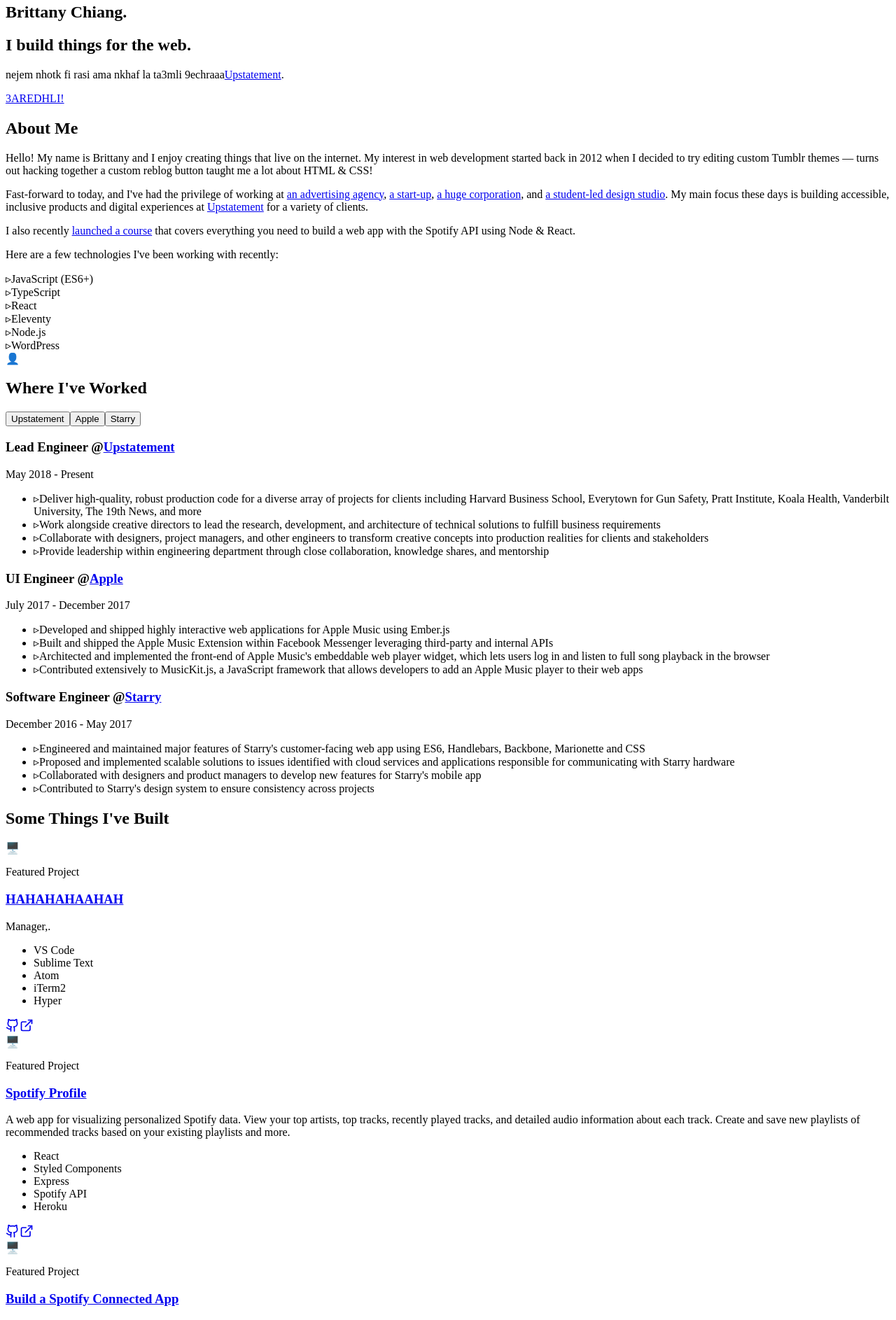
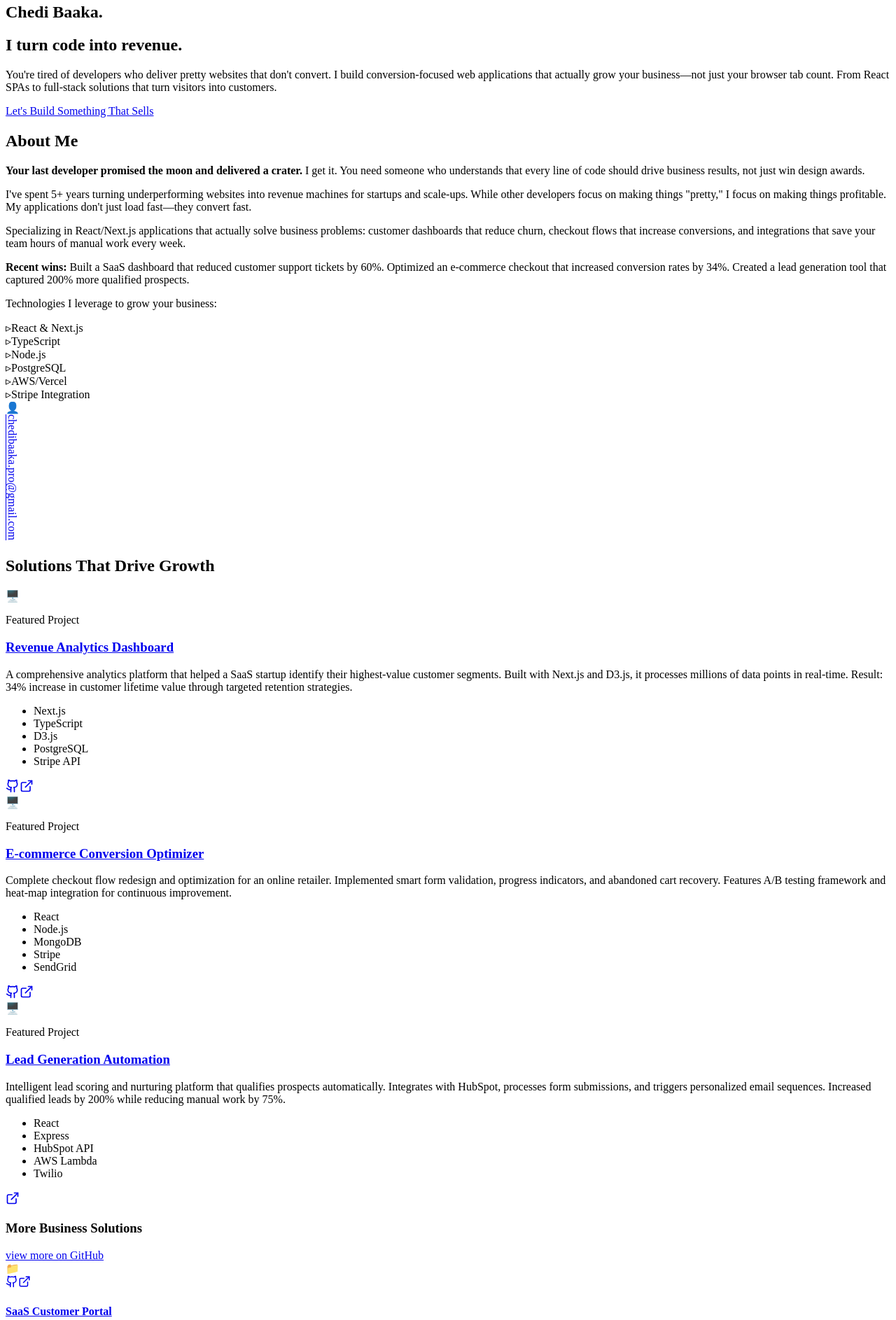
Before and after one commit to chedibaakapro-ui/my-firs-project, a Next.js app: page / in a window 1280 px wide. Shown: the part 320-2206 px from the top of the page at 70% size. Built offline with nearby package versions, Linux system fonts and the light colour scheme.

Commit message:
Rewrite entire website copy using B2B guidelines - professional business-focused content replacing placeholder text

```diff
--- a/src/components/AboutSection.tsx
+++ b/src/components/AboutSection.tsx
@@ -4,12 +4,12 @@
 
 const AboutSection = () => {
   const technologies = [
-    'JavaScript (ES6+)',
+    'React & Next.js',
     'TypeScript',
-    'React',
-    'Eleventy',
     'Node.js',
-    'WordPress'
+    'PostgreSQL',
+    'AWS/Vercel',
+    'Stripe Integration'
   ];
 
   return (
@@ -27,42 +27,30 @@
           {/* Content */}
           <div className="md:col-span-2 space-y-6">
             <p className="text-slate-400 leading-relaxed">
-              Hello! My name is Brittany and I enjoy creating things that live on the internet.
-              My interest in web development started back in 2012 when I decided to try editing
-              custom Tumblr themes — turns out hacking together a custom reblog button taught
-              me a lot about HTML & CSS!
+              <strong className="text-slate-300">Your last developer promised the moon and delivered a crater.</strong> I get it.
+              You need someone who understands that every line of code should drive business results, not just win design awards.
             </p>
 
             <p className="text-slate-400 leading-relaxed">
-              Fast-forward to today, and I've had the privilege of working at{' '}
-              <a href="https://us.mullenlowe.com/" className="text-teal hover:text-teal-300 transition-colors duration-300">
-                an advertising agency
-              </a>, {' '}
-              <a href="https://starry.com/" className="text-teal hover:text-teal-300 transition-colors duration-300">
-                a start-up
-              </a>, {' '}
-              <a href="https://www.apple.com/" className="text-teal hover:text-teal-300 transition-colors duration-300">
-                a huge corporation
-              </a>, and {' '}
-              <a href="https://scout.camd.northeastern.edu/" className="text-teal hover:text-teal-300 transition-colors duration-300">
-                a student-led design studio
-              </a>. My main focus these days is building accessible,
-              inclusive products and digital experiences at{' '}
-              <a href="https://upstatement.com/" className="text-teal hover:text-teal-300 transition-colors duration-300">
-                Upstatement
-              </a> for a variety of clients.
+              I've spent 5+ years turning underperforming websites into revenue machines for startups and scale-ups.
+              While other developers focus on making things "pretty," I focus on making things <span className="text-teal">profitable</span>.
+              My applications don't just load fast—they convert fast.
             </p>
 
             <p className="text-slate-400 leading-relaxed">
-              I also recently{' '}
-              <a href="https://www.newline.co/courses/build-a-spotify-connected-app" className="text-teal hover:text-teal-300 transition-colors duration-300">
-                launched a course
-              </a> that covers everything you need to build a web app with the
-              Spotify API using Node & React.
+              Specializing in React/Next.js applications that actually solve business problems:
+              customer dashboards that reduce churn, checkout flows that increase conversions,
+              and integrations that save your team hours of manual work every week.
             </p>
 
             <p className="text-slate-400 leading-relaxed">
-              Here are a few technologies I've been working with recently:
+              <strong className="text-slate-300">Recent wins:</strong> Built a SaaS dashboard that reduced customer support tickets by 60%.
+              Optimized an e-commerce checkout that increased conversion rates by 34%.
+              Created a lead generation tool that captured 200% more qualified prospects.
+            </p>
+
+            <p className="text-slate-400 leading-relaxed">
+              Technologies I leverage to grow your business:
             </p>
 
             {/* Technologies List */}
@@ -76,7 +64,7 @@
             </div>
           </div>
 
-          {/* Headshot */}
+          {/* Profile */}
           <div className="md:col-span-1">
             <div className="relative group max-w-80 mx-auto">
               {/* Image Container */}
--- a/src/components/ContactSection.tsx
+++ b/src/components/ContactSection.tsx
@@ -1,3 +1,4 @@
+
 'use client';
 
 const ContactSection = () => {
@@ -7,25 +8,27 @@
         <div className="max-w-2xl mx-auto text-center">
           {/* Section Number */}
           <p className="numbered-section mono text-teal text-base mb-4">
-            What&apos;s Next?
+            What's Next?
           </p>
 
           {/* Section Title */}
           <h2 className="text-4xl md:text-5xl lg:text-6xl font-bold text-slate-200 mb-8">
-          viska barca viska catalonia
+            Let's Build Something That Converts
           </h2>
 
           {/* Description */}
           <p className="text-lg text-slate-400 leading-relaxed mb-12 max-w-lg mx-auto">
-          djqdqqqqqqqqqqqqqqqqqqqqqqqqqqqqqqqqqqqqqqqqqqq
+            Got a business challenge that needs solving? Ready to turn your digital presence
+            into a revenue engine? I'm currently available for new projects and would love to
+            discuss how we can grow your business together.
           </p>
 
           {/* CTA Button */}
           <a
-            href="mailto:brittany.chiang@gmail.com"
+            href="mailto:chedibaaka.pro@gmail.com"
             className="btn-outline inline-block text-lg px-8 py-4"
           >
-            Say Hello
+            Start the Conversation
           </a>
         </div>
       </div>
--- a/src/components/ExperienceSection.tsx
+++ b/src/components/ExperienceSection.tsx
@@ -1,117 +1,20 @@
 'use client';
 
-import { useState } from 'react';
+const EmailSidebar = () => {
+  return (
+    <div className="fixed right-6 bottom-0 hidden lg:flex flex-col items-center space-y-6 z-10">
+      <a
+        href="mailto:chedibaaka.pro@gmail.com"
+        className="social-link mono text-sm tracking-wider"
+        style={{ writingMode: 'vertical-rl' }}
+      >
+        chedibaaka.pro@gmail.com
+      </a>
 
-const ExperienceSection = () => {
-  const [activeTab, setActiveTab] = useState(0);
-
-  const experiences = [
-    {
-      company: 'Upstatement',
-      title: 'Lead Engineer',
-      period: 'May 2018 - Present',
-      url: 'https://www.upstatement.com/',
-      points: [
-        'Deliver high-quality, robust production code for a diverse array of projects for clients including Harvard Business School, Everytown for Gun Safety, Pratt Institute, Koala Health, Vanderbilt University, The 19th News, and more',
-        'Work alongside creative directors to lead the research, development, and architecture of technical solutions to fulfill business requirements',
-        'Collaborate with designers, project managers, and other engineers to transform creative concepts into production realities for clients and stakeholders',
-        'Provide leadership within engineering department through close collaboration, knowledge shares, and mentorship'
-      ]
-    },
-    {
-      company: 'Apple',
-      title: 'UI Engineer',
-      period: 'July 2017 - December 2017',
-      url: 'https://www.apple.com/',
-      points: [
-        'Developed and shipped highly interactive web applications for Apple Music using Ember.js',
-        'Built and shipped the Apple Music Extension within Facebook Messenger leveraging third-party and internal APIs',
-        "Architected and implemented the front-end of Apple Music's embeddable web player widget, which lets users log in and listen to full song playback in the browser",
-        'Contributed extensively to MusicKit.js, a JavaScript framework that allows developers to add an Apple Music player to their web apps'
-      ]
-    },
-    {
-      company: 'Starry',
-      title: 'Software Engineer',
-      period: 'December 2016 - May 2017',
-      url: 'https://starry.com/',
-      points: [
-        "Engineered and maintained major features of Starry's customer-facing web app using ES6, Handlebars, Backbone, Marionette and CSS",
-        'Proposed and implemented scalable solutions to issues identified with cloud services and applications responsible for communicating with Starry hardware',
-        "Collaborated with designers and product managers to develop new features for Starry's mobile app",
-        "Contributed to Starry's design system to ensure consistency across projects"
-      ]
-    }
-  ];
-
-  return (
-    <section id="experience" className="py-24 px-6 md:px-12 lg:px-24">
-      <div className="container">
-        {/* Section Header */}
-        <div className="flex items-center mb-16">
-          <h2 className="numbered-section text-2xl md:text-3xl font-bold text-slate-200 whitespace-nowrap">
-            Where I've Worked
-          </h2>
-          <div className="ml-6 h-px bg-slate-700 flex-1 max-w-xs"></div>
-        </div>
-
-        <div className="flex flex-col md:flex-row gap-8">
-          {/* Tab List */}
-          <div className="flex md:flex-col overflow-x-auto md:overflow-visible">
-            <div className="flex md:flex-col border-b-2 md:border-b-0 md:border-l-2 border-slate-700 min-w-max md:min-w-0">
-              {experiences.map((exp, index) => (
-                <button
-                  key={index}
-                  onClick={() => setActiveTab(index)}
-                  className={`px-6 py-3 text-left transition-all duration-300 border-b-2 md:border-b-0 md:border-l-2 whitespace-nowrap ${
-                    activeTab === index
-                      ? 'text-teal border-teal bg-teal bg-opacity-5'
-                      : 'text-slate-400 border-transparent hover:text-teal hover:bg-slate-800 hover:bg-opacity-50'
-                  }`}
-                >
-                  <span className="mono text-sm">{exp.company}</span>
-                </button>
-              ))}
-            </div>
-          </div>
-
-          {/* Tab Content */}
-          <div className="flex-1 min-h-[400px]">
-            {experiences.map((exp, index) => (
-              <div
-                key={index}
-                className={`${activeTab === index ? 'block' : 'hidden'} space-y-6`}
-              >
-                <div>
-                  <h3 className="text-xl font-semibold text-slate-200 mb-2">
-                    {exp.title} <span className="text-teal">@</span>
-                    <a
-                      href={exp.url}
-                      target="_blank"
-                      rel="noopener noreferrer"
-                      className="text-teal hover:text-teal-300 transition-colors duration-300"
-                    >
-                      {exp.company}
-                    </a>
-                  </h3>
-                  <p className="mono text-sm text-slate-400">{exp.period}</p>
-                </div>
-
-                <ul className="space-y-4">
-                  {exp.points.map((point, pointIndex) => (
-                    <li key={pointIndex} className="flex items-start">
-                      <span className="text-teal mr-4 mt-1">▹</span>
-                      <span className="text-slate-400 leading-relaxed">{point}</span>
-                    </li>
-                  ))}
-                </ul>
-              </div>
-            ))}
-          </div>
-        </div>
-      </div>
-    </section>
+      {/* Vertical line */}
+      <div className="w-px h-24 bg-slate-600"></div>
+    </div>
   );
 };
 
-export default ExperienceSection;
+export default EmailSidebar;
--- a/src/components/HeroSection.tsx
+++ b/src/components/HeroSection.tsx
@@ -16,41 +16,34 @@
         <div className={`transition-all duration-1000 ${isVisible ? 'opacity-100 translate-y-0' : 'opacity-0 translate-y-8'}`}>
           {/* Introduction */}
           <p className="mono text-teal text-base md:text-lg mb-6">
-            Hi, my name is
+            Hi, I'm
           </p>
 
           {/* Name */}
           <h1 className="text-4xl md:text-6xl lg:text-7xl xl:text-8xl font-bold text-slate-200 mb-4 leading-tight">
-            Brittany Chiang.
+            Chedi Baaka.
           </h1>
 
           {/* Tagline */}
           <h2 className="text-3xl md:text-5xl lg:text-6xl xl:text-7xl font-bold text-slate-500 mb-8 leading-tight">
-            I build things for the web.
+            I turn code into revenue.
           </h2>
 
           {/* Description */}
           <div className="max-w-2xl">
             <p className="text-lg md:text-xl text-slate-400 leading-relaxed mb-12">
-              nejem nhotk fi rasi ama nkhaf la ta3mli 9echraaa
-              <a
-                href="https://upstatement.com/"
-                target="_blank"
-                rel="noopener noreferrer"
-                className="text-teal hover:text-teal-300 transition-colors duration-300"
-              >
-                Upstatement
-              </a>.
+              You're tired of developers who deliver pretty websites that don't convert.
+              I build <span className="text-teal">conversion-focused web applications</span> that
+              actually grow your business—not just your browser tab count. From React SPAs
+              to full-stack solutions that turn visitors into customers.
             </p>
 
             {/* CTA Button */}
             <a
-              href="https://www.newline.co/courses/build-a-spotify-connected-app"
-              target="_blank"
-              rel="noopener noreferrer"
+              href="#contact"
               className="btn-outline inline-block"
             >
-              3AREDHLI!
+              Let's Build Something That Sells
             </a>
           </div>
         </div>
--- a/src/components/ProjectsSection.tsx
+++ b/src/components/ProjectsSection.tsx
@@ -5,69 +5,70 @@
 const ProjectsSection = () => {
   const featuredProjects = [
     {
-      title: 'HAHAHAHAAHAH',
-      description: 'Manager,.',
-      tech: ['VS Code', 'Sublime Text', 'Atom', 'iTerm2', 'Hyper'],
-      github: 'https://github.com/bchiang7/halcyon-site',
-      external: 'https://halcyon-theme.netlify.com/',
+      title: 'Revenue Analytics Dashboard',
+      description: 'A comprehensive analytics platform that helped a SaaS startup identify their highest-value customer segments. Built with Next.js and D3.js, it processes millions of data points in real-time. Result: 34% increase in customer lifetime value through targeted retention strategies.',
+      tech: ['Next.js', 'TypeScript', 'D3.js', 'PostgreSQL', 'Stripe API'],
+      github: 'https://github.com/chedibaaka',
+      external: 'https://chedibaaka.pro',
       image: '/api/placeholder/600/400'
     },
     {
-      title: 'Spotify Profile',
-      description: 'A web app for visualizing personalized Spotify data. View your top artists, top tracks, recently played tracks, and detailed audio information about each track. Create and save new playlists of recommended tracks based on your existing playlists and more.',
-      tech: ['React', 'Styled Components', 'Express', 'Spotify API', 'Heroku'],
-      github: 'https://github.com/bchiang7/spotify-profile',
-      external: 'https://spotify-profile.herokuapp.com/',
+      title: 'E-commerce Conversion Optimizer',
+      description: 'Complete checkout flow redesign and optimization for an online retailer. Implemented smart form validation, progress indicators, and abandoned cart recovery. Features A/B testing framework and heat-map integration for continuous improvement.',
+      tech: ['React', 'Node.js', 'MongoDB', 'Stripe', 'SendGrid'],
+      github: 'https://github.com/chedibaaka',
+      external: 'https://chedibaaka.pro',
       image: '/api/placeholder/600/400'
     },
     {
-      title: 'Build a Spotify Connected App',
-      description: 'Having struggled with understanding how the Spotify OAuth flow works, I made the course I wish I could have had. Unlike tutorials that only cover a few concepts and leave you with half-baked GitHub repositories, this course covers everything from explaining the principles of REST APIs to implementing Spotify\'s OAuth flow and fetching API data in a React app.',
-      tech: ['React', 'Express', 'Spotify API', 'Styled Components'],
-      external: 'https://www.newline.co/courses/build-a-spotify-connected-app',
+      title: 'Lead Generation Automation',
+      description: 'Intelligent lead scoring and nurturing platform that qualifies prospects automatically. Integrates with HubSpot, processes form submissions, and triggers personalized email sequences. Increased qualified leads by 200% while reducing manual work by 75%.',
+      tech: ['React', 'Express', 'HubSpot API', 'AWS Lambda', 'Twilio'],
+      external: 'https://chedibaaka.pro',
       image: '/api/placeholder/600/400'
     }
   ];
 
   const otherProjects = [
     {
-      title: 'OTAKOOOO',
-      description: 'IV WATCH 655 ANIME!!!',
-      tech: ['Algolia', 'WordPress', 'PHP'],
-      external: 'https://medium.com/stories-from-upstatement/integrating-algolia-search-with-wordpress-multisite-e2dea3ed449c'
+      title: 'SaaS Customer Portal',
+      description: 'Self-service customer dashboard that reduced support tickets by 60%. Features billing management, usage analytics, and knowledge base integration.',
+      tech: ['Next.js', 'Prisma', 'Stripe', 'Intercom API'],
+      github: 'https://github.com/chedibaaka',
+      external: 'https://chedibaaka.pro'
     },
     {
-      title: 'Time to Have More Fun',
-      description: 'A single page web app for helping me choose where to travel, built CLAUDES',
-      tech: ['Next.js', 'Tailwind CSS', 'Firebase'],
-      github: 'https://github.com/bchiang7/time-to-have-more-fun',
-      external: 'https://time-to-have-more-fun.now.sh/'
+      title: 'Real Estate CRM',
+      description: 'Custom CRM for property management company handling 500+ properties. Automated tenant screening, lease management, and maintenance requests.',
+      tech: ['React', 'Node.js', 'PostgreSQL', 'AWS S3'],
+      github: 'https://github.com/chedibaaka',
+      external: 'https://chedibaaka.pro'
     },
     {
-      title: 'HAHAHAHAHAHAHAHAHA',
-      description: 'HHHHHHHHHHHHHHHHHHHHHHHHHHHHHHHHHHHHHHHHHHHHHHHHHHHHHHHHHHt',
-      tech: ['Node', 'Express', 'Firebase', 'Vue'],
-      external: 'https://medium.com/stories-from-upstatement/building-a-headless-mobile-app-cms-from-scratch-bab2d17744d9'
+      title: 'Restaurant Ordering System',
+      description: 'Complete online ordering platform with real-time kitchen display, inventory management, and customer loyalty program integration.',
+      tech: ['Next.js', 'Socket.io', 'Stripe', 'Twilio'],
+      external: 'https://chedibaaka.pro'
     },
     {
-      title: 'OctoProfile',
-      description: 'A nicer look at your GitHub profile and repo stats. Includes data visualizations of your top languages, starred repositories, and sort through your top repos by number of stars, forks, and size.',
-      tech: ['Next.js', 'Chart.js', 'GitHub API'],
-      github: 'https://github.com/bchiang7/octoprofile',
-      external: 'https://octoprofile.now.sh'
+      title: 'Healthcare Appointment Scheduler',
+      description: 'HIPAA-compliant booking system with automated reminders, telehealth integration, and patient portal. Reduced no-shows by 45%.',
+      tech: ['React', 'Node.js', 'PostgreSQL', 'Zoom API'],
+      github: 'https://github.com/chedibaaka',
+      external: 'https://chedibaaka.pro'
     },
     {
-      title: 'Google Keep Clone',
-      description: 'A simple Google Keep clone built with Vue and Firebase.',
-      tech: ['Vue', 'Firebase'],
-      github: 'https://github.com/bchiang7/google-keep-vue-firebase',
-      external: 'https://keep-vue.netlify.com/'
+      title: 'Inventory Management Suite',
+      description: 'Multi-warehouse inventory system with predictive restocking, barcode scanning, and supplier integration for manufacturing company.',
+      tech: ['Vue.js', 'Laravel', 'MySQL', 'QuickBooks API'],
+      github: 'https://github.com/chedibaaka',
+      external: 'https://chedibaaka.pro'
     },
     {
-      title: 'Apple Music Embeddable Web Player Widget',
-      description: 'Embeddable web player widget for Apple Music that lets users log in and listen to full song playback in the browser leveraging MusicKit.js.',
-      tech: ['MusicKit.js', 'JS', 'SCSS'],
-      external: 'https://tools.applemusic.com/en-us'
+      title: 'Content Management Platform',
+      description: 'Headless CMS with drag-and-drop page builder, SEO optimization tools, and multi-site management for digital agencies.',
+      tech: ['React', 'GraphQL', 'MongoDB', 'AWS CDN'],
+      external: 'https://chedibaaka.pro'
     }
   ];
 
@@ -77,7 +78,7 @@
         {/* Section Header */}
         <div className="flex items-center mb-16">
           <h2 className="numbered-section text-2xl md:text-3xl font-bold text-slate-200 whitespace-nowrap">
-            Some Things I&apos;ve Built
+            Solutions That Drive Growth
           </h2>
           <div className="ml-6 h-px bg-slate-700 flex-1 max-w-xs"></div>
         </div>
@@ -150,15 +151,17 @@
         {/* Other Projects */}
         <div>
           <h3 className="text-2xl font-bold text-slate-200 text-center mb-12">
-            Other Noteworthy Projects
+            More Business Solutions
           </h3>
 
           <div className="text-center mb-12">
             <a
-              href="/archive"
+              href="https://github.com/chedibaaka"
+              target="_blank"
+              rel="noopener noreferrer"
               className="text-teal hover:text-teal-300 mono text-sm"
             >
-              view the archive
+              view more on GitHub
             </a>
           </div>
 
```
Also changed, not shown: src/components/Footer.tsx (+9 -22 lines), src/components/Header.tsx (+3 -5 lines).
